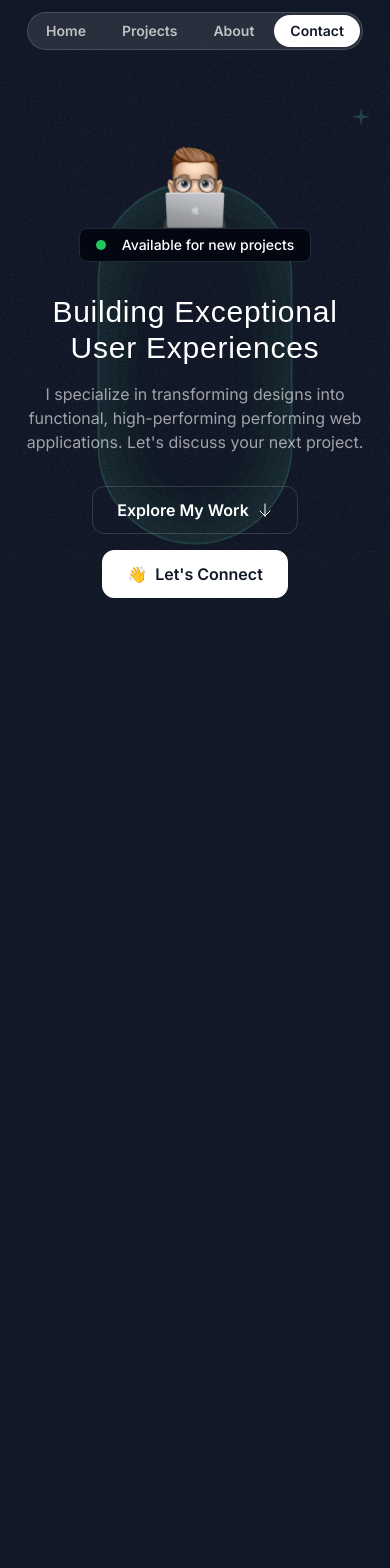
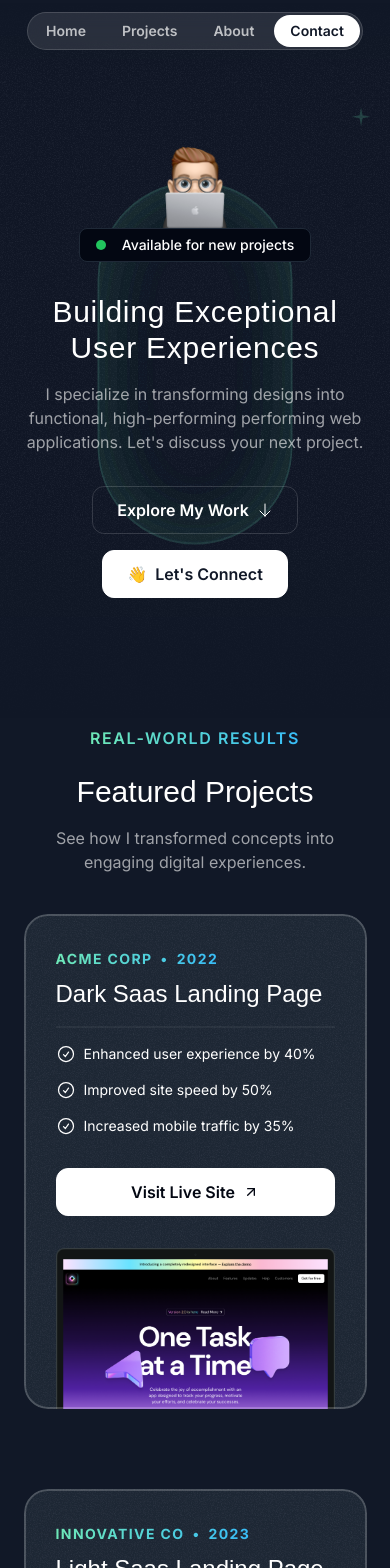
Before and after one commit to faridvatani/portly, a Next.js app: page / in a window 390 px wide. Shown: the top 1568 px of the page. Before the commit the page ends 881 px from the top, so only its background shows below. Built offline with nearby package versions, Linux system fonts and the light colour scheme; a web font is replaced by a local one.

Commit message:
feat: Add Projects section

```diff
--- a/src/app/page.tsx
+++ b/src/app/page.tsx
@@ -1,11 +1,13 @@
 import { Header } from "@/sections/Header";
 import { Hero } from "@/sections/Hero";
+import { Projects } from "@/sections/Projects";
 
 export default function Home() {
   return (
     <main>
       <Header />
       <Hero />
+      <Projects />
     </main>
   );
 }
--- a/src/data/data.ts
+++ b/src/data/data.ts
@@ -1,7 +1,7 @@
 import {
-  showcase1,
-  showcase2,
-  showcase3,
+  Showcase1,
+  Showcase2,
+  Showcase3,
   Avatar1,
   Avatar2,
   Avatar3,
@@ -9,7 +9,7 @@
   Avatar5,
 } from "@/assets";
 
-const portfolioProjects = [
+export const portfolioProjects = [
   {
     company: "Acme Corp",
     year: "2022",
@@ -20,7 +20,7 @@
       { title: "Increased mobile traffic by 35%" },
     ],
     link: "#",
-    image: showcase3,
+    image: Showcase3,
   },
   {
     company: "Innovative Co",
@@ -32,7 +32,7 @@
       { title: "Increased brand awareness by 15%" },
     ],
     link: "#",
-    image: showcase2,
+    image: Showcase2,
   },
   {
     company: "Quantum Dynamics",
@@ -44,11 +44,11 @@
       { title: "Increased mobile traffic by 35%" },
     ],
     link: "#",
-    image: showcase1,
+    image: Showcase1,
   },
 ];
 
-const testimonials = [
+export const testimonials = [
   {
     name: "Alex Turner",
     position: "Marketing Manager @ TechStartups",
--- a/src/sections/Projects.tsx
+++ b/src/sections/Projects.tsx
@@ -1,3 +1,80 @@
-export const ProjectsSection = () => {
-  return <div>Projects Section</div>;
+import Button from "@/components/Button";
+import { portfolioProjects } from "@/data/data";
+import Link from "next/link";
+import { ArrowUpRightIcon, CheckCircleIcon, GrainImage } from "@/assets";
+import Image from "next/image";
+
+export const Projects = () => {
+  return (
+    <section className="pb-16 lg:py-24">
+      <div className="container">
+        <div className="flex justify-center">
+          <p className="uppercase font-semibold tracking-widest bg-gradient-to-r from-emerald-300 to-sky-400 text-center bg-clip-text text-transparent">
+            Real-World Results
+          </p>
+        </div>
+        <h2 className="font-serif text-3xl md:text-5xl text-center mt-6">
+          Featured Projects
+        </h2>
+        <p className="md:text-lg lg:text-xl text-center text-white/60 mt-4 max-w-md mx-auto">
+          See how I transformed concepts into engaging digital experiences.
+        </p>
+        <div className="flex flex-col gap-20 mt-10 md:mt-20">
+          {portfolioProjects.map((project, index) => (
+            <div
+              key={index}
+              className="bg-gray-800 rounded-3xl relative z-0 overflow-hidden after:z-10 after:content-[''] after:absolute after:inset-0 after:outline-2 after:outline after:-outline-offset-2 after:rounded-3xl after:outline-white/20 px-8 pt-8 md:px-10 md:pt-12 lg:px-20 lg:pt-16 after:pointer-events-none"
+            >
+              <div
+                className="absolute inset-0 -z-10 opacity-5"
+                style={{
+                  backgroundImage: `url(${GrainImage.src})`,
+                }}
+              ></div>
+              <div className="lg:grid lg:grid-cols-2 lg:gap-16">
+                <div className="lg:pb-16">
+                  <div className="bg-gradient-to-r from-emerald-300 to-sky-400 inline-flex gap-2 font-bold uppercase tracking-widest text-sm text-transparent bg-clip-text">
+                    <span>{project.company}</span>
+                    <span>&bull;</span>
+                    <span>{project.year}</span>
+                  </div>
+                  <h3 className="font-serif text-2xl md:text-4xl mt-2 md:mt-5">
+                    {project.title}
+                  </h3>
+                  <hr className="border-t-2 border-white/5 mt-4 md:mt-5" />
+                  <ul className="flex flex-col gap-4 mt-4 md:mt-5">
+                    {project.results.map((result, index) => (
+                      <li
+                        key={index}
+                        className="flex gap-2 text-sm md:text-base text-shite/50"
+                      >
+                        <CheckCircleIcon className="size-5 md:size-6" />
+                        <span>{result.title}</span>
+                      </li>
+                    ))}
+                  </ul>
+                  <Link href={project.link}>
+                    <Button
+                      variant="secondary"
+                      className="bg-white text-gray-950 h-12 w-full font-semibold rounded-xl inline-flex justify-center items-center gap-2 mt-8 md:w-auto px-6"
+                    >
+                      <span className="font-semibold">Visit Live Site</span>
+                      <ArrowUpRightIcon className="size-4" />
+                    </Button>
+                  </Link>
+                </div>
+                <div className="relative">
+                  <Image
+                    src={project.image}
+                    alt={project.title}
+                    className="mt-8 -mb-4 md:-mb-0 lg:mt-0 lg:absolute lg:h-full lg:w-auto lg:max-w-none"
+                  />
+                </div>
+              </div>
+            </div>
+          ))}
+        </div>
+      </div>
+    </section>
+  );
 };
--- a/src/styles/globals.css
+++ b/src/styles/globals.css
@@ -29,3 +29,9 @@
     @apply border-white bg-white text-gray-900;
   }
 }
+
+@layer utilities {
+  .container {
+    @apply lg:max-w-5xl;
+  }
+}
```
